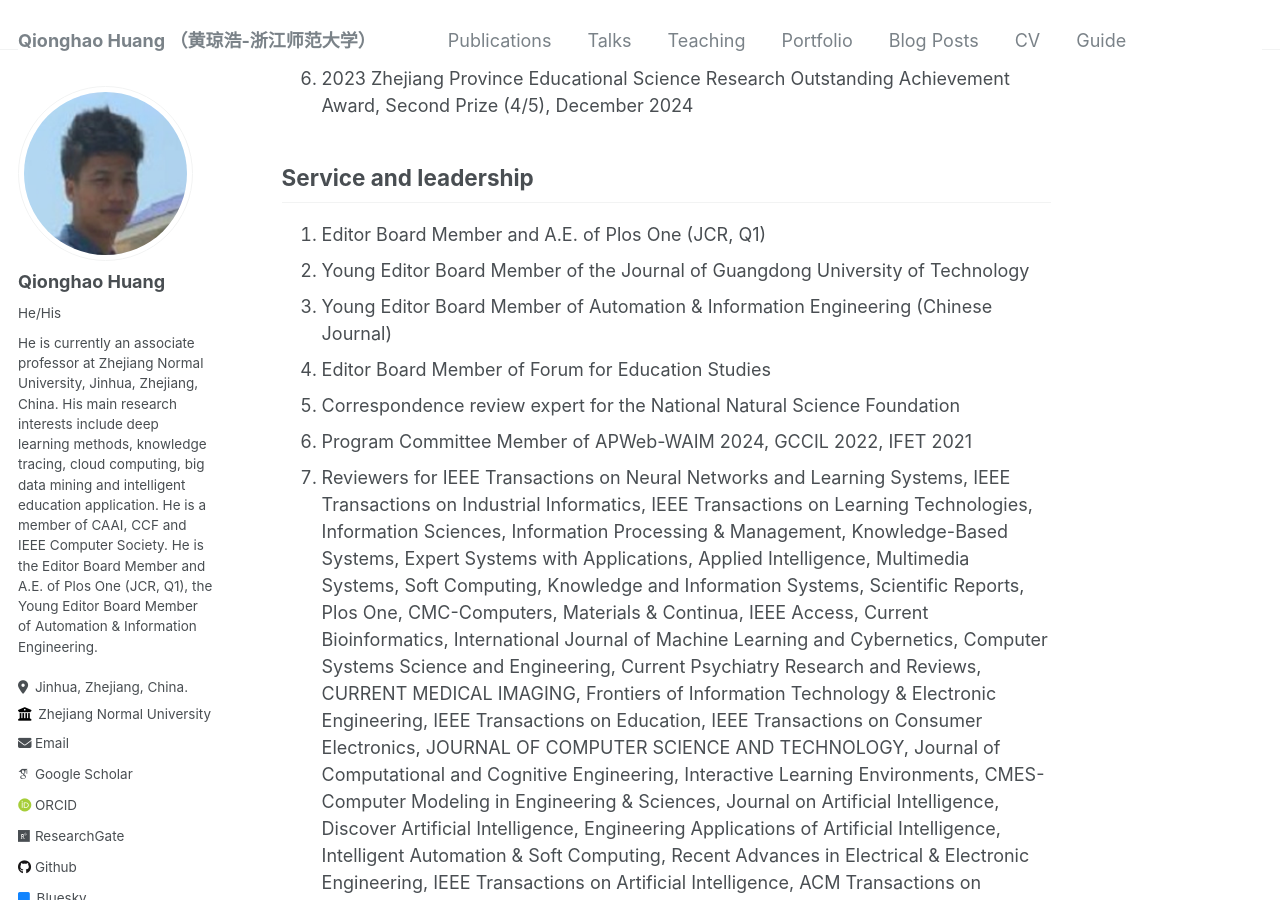
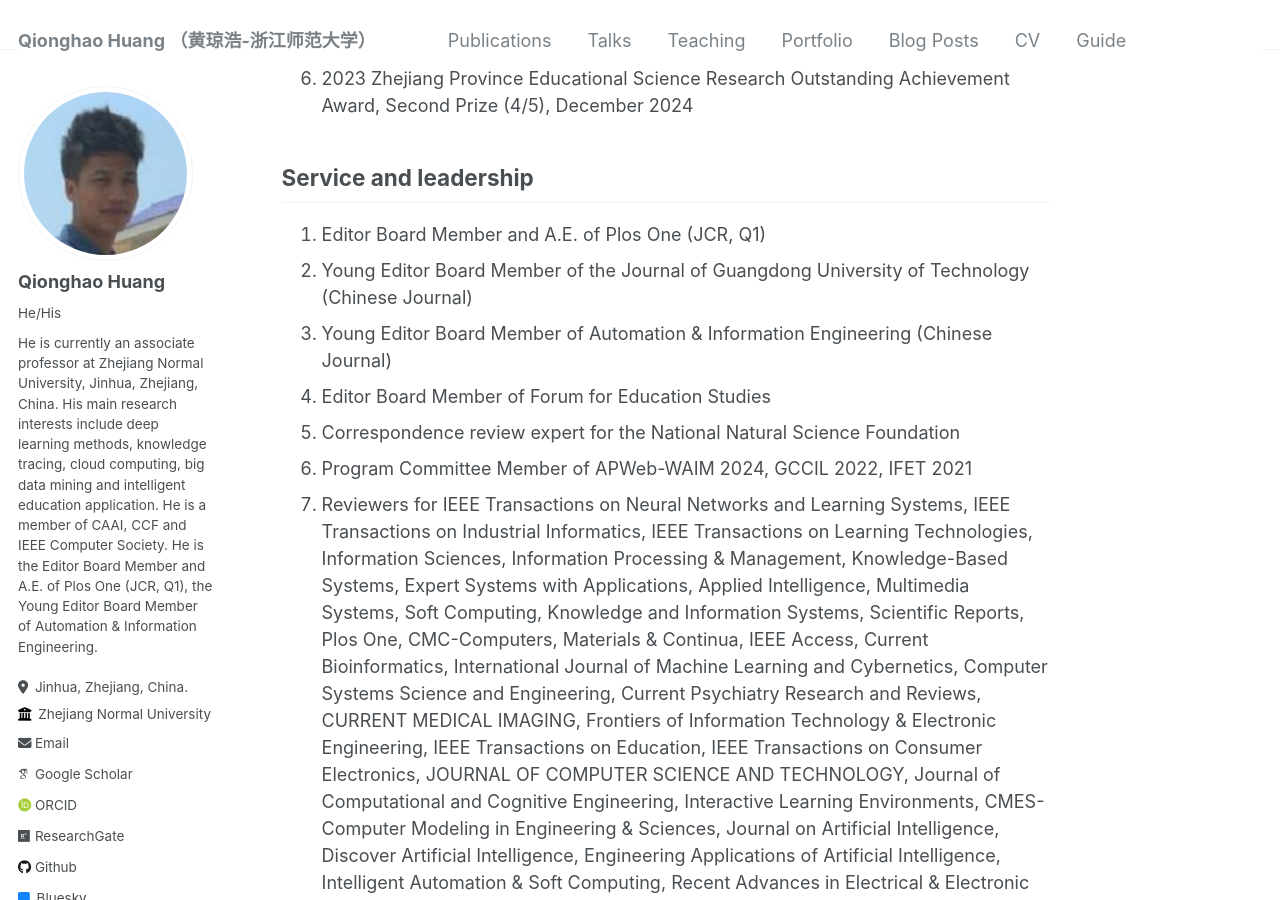
Before and after one commit to qhhuang-ai/qhhuang-ai.github.io, a Jekyll site: the page built from _pages/about.md, in a window 1280 px wide and 900 px high, scrolled down 9104 px. Built offline with Jekyll 4.4.1, drawn with Linux system fonts in a browser that asks for light colours; some web fonts are replaced; a script that is not in the unit is left out; comment, search, counter and statistics services are not loaded.

Commit message:
update CV

```diff
--- a/_pages/about.md
+++ b/_pages/about.md
@@ -94,7 +94,7 @@ Awards
 Service and leadership
 ------
 1. Editor Board Member and A.E. of Plos One (JCR, Q1)
-1. Young Editor Board Member of the Journal of Guangdong University of Technology
+1. Young Editor Board Member of the Journal of Guangdong University of Technology (Chinese Journal)
 1. Young Editor Board Member of Automation & Information Engineering (Chinese Journal)
 1. Editor Board Member of Forum for Education Studies
 1. Correspondence review expert for the National Natural Science Foundation
```
